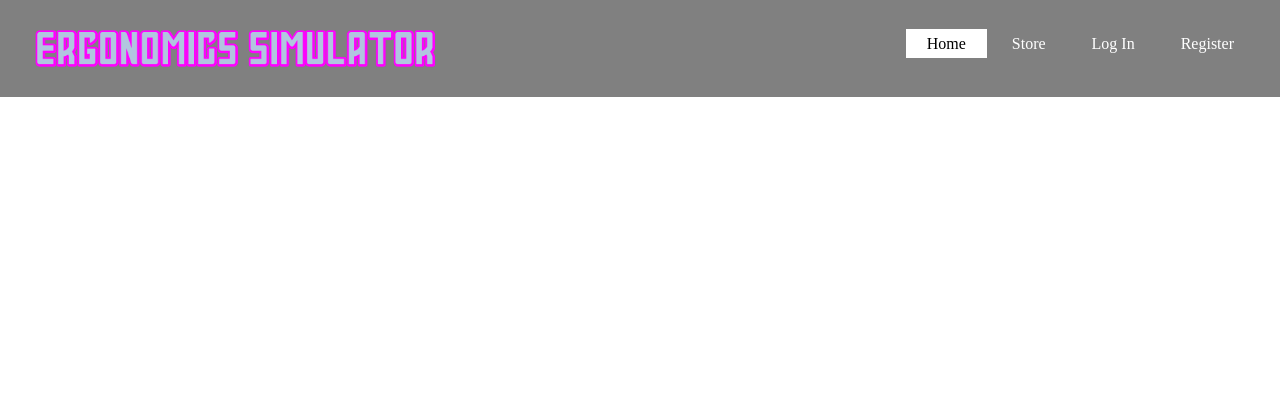
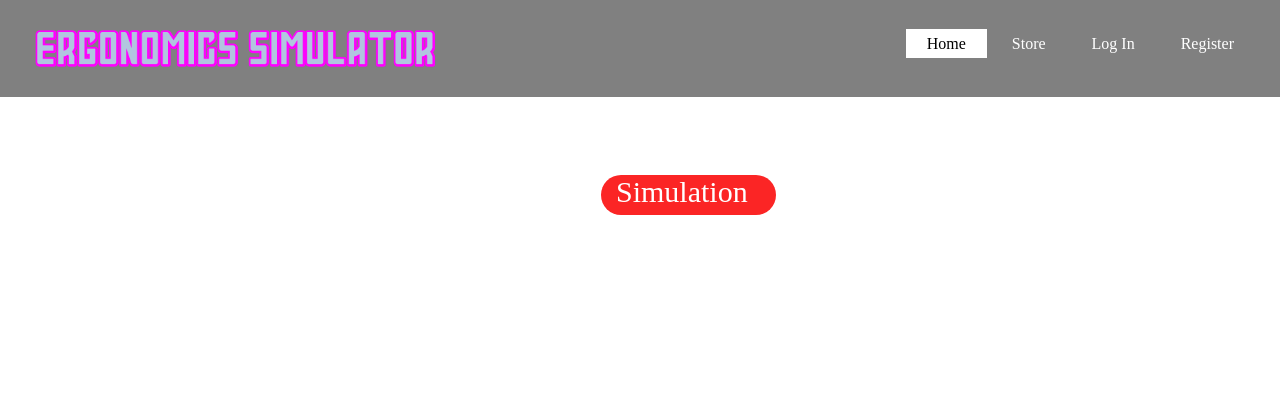
Before and after one commit to ahad11621/Ergonomics-Simulator, a PHP site: page /Views/index.php in a window 1280 px wide. Shown: the top 420 px of the page. Run offline with PHP 8.4, Linux system fonts and the light colour scheme.

Commit message:
add simulation button in index.php

```diff
--- a/Styles/mystyle.css
+++ b/Styles/mystyle.css
@@ -250,3 +250,34 @@ h3
     max-width: 1200px;
     margin: auto;
 }
+
+/* Index Page CSS */
+
+.simulationButton
+{
+    position: fixed;
+    left: 45%;
+    bottom: 70%;
+    margin: 25px;
+}
+.simulationButton a
+{
+    display: inline-block;
+    text-decoration: none;
+    border: none;
+    outline: none;
+    height: 40px;
+    width: 160px;
+    padding-left: 15px;
+    background-color: #fb2525;
+    color: #fff;
+    font-size: 30px;
+    border-radius: 20px;
+    transition: 0.6s ease;
+}
+.simulationButton a:hover
+{
+    cursor: pointer;
+    background-color: #ffc107;
+    color: #000;
+}
--- a/Views/adminHeader.php
+++ b/Views/adminHeader.php
@@ -16,6 +16,6 @@
 			<a href="#" class="btn btn-warning">New Bikes</a>
             <a href="#" class="btn btn-info">New Company</a>
             <a href="#" class="btn btn-info">Profile</a>
-			<a href="../Views/homePage.php" class="btn btn-danger">Logout</a>
+			<a href="../Views/index.php" class="btn btn-danger">Logout</a>
 		</div>
 		<!--menu ends-->
--- a/Views/companyHeader.php
+++ b/Views/companyHeader.php
@@ -14,6 +14,6 @@
 			<a href="#" class="btn btn-warning">Bikes</a>
 			<a href="#" class="btn btn-danger">Add a new Bike</a>
             <a href="#" class="btn btn-info">Profile</a>
-			<a href="../Views/homePage.php" class="btn btn-danger">Logout</a>
+			<a href="../Views/index.php" class="btn btn-danger">Logout</a>
 		</div>
 		<!--menu ends-->
--- a/Views/index.php
+++ b/Views/index.php
@@ -1,7 +1,13 @@
 <?php
     include '../Views/mainHeader.php';
-    require_once '../Controllers/bikeController.php';
+    // require_once '../Controllers/bikeController.php';
 ?>
+
+
+
+<div class="simulationButton">
+    <a href="../Views/bikeSelection.php">Simulation</a>
+</div>
 
 <?php
     include '../Views/mainFooter.php';
```
